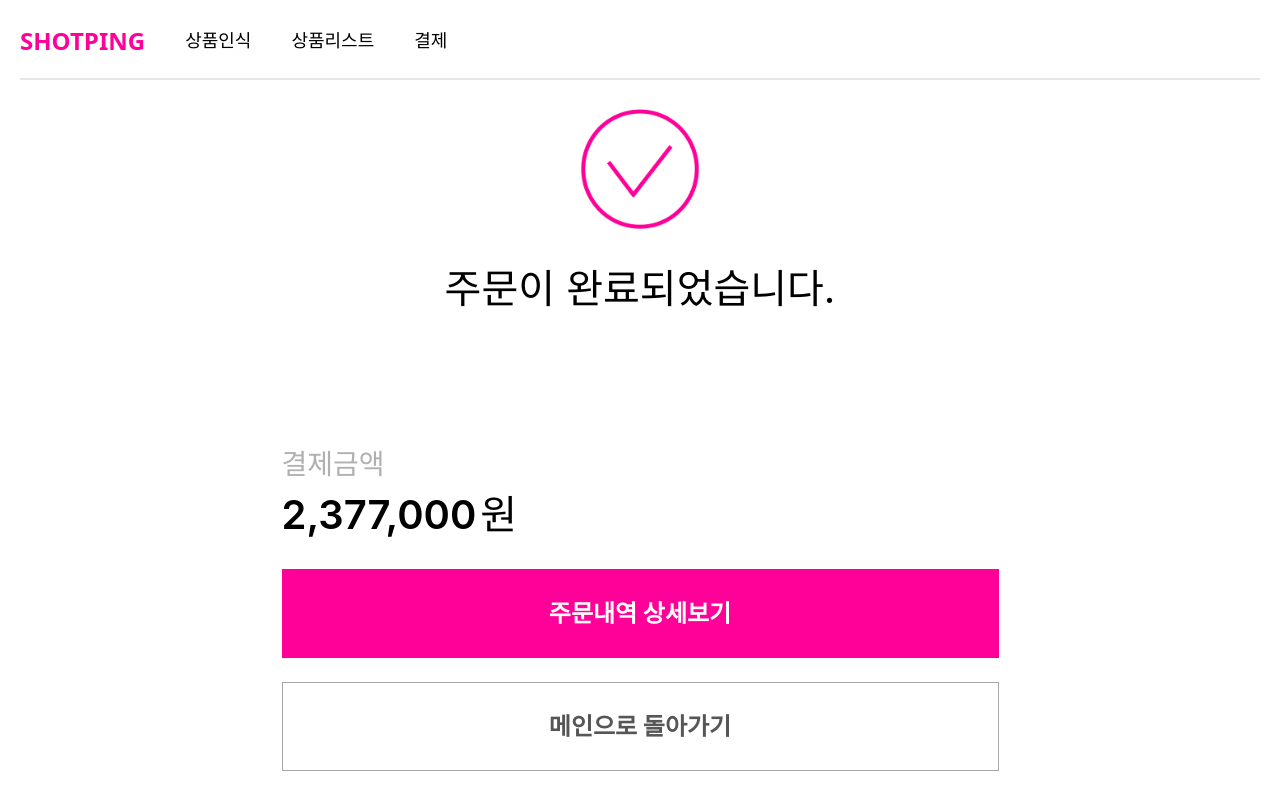
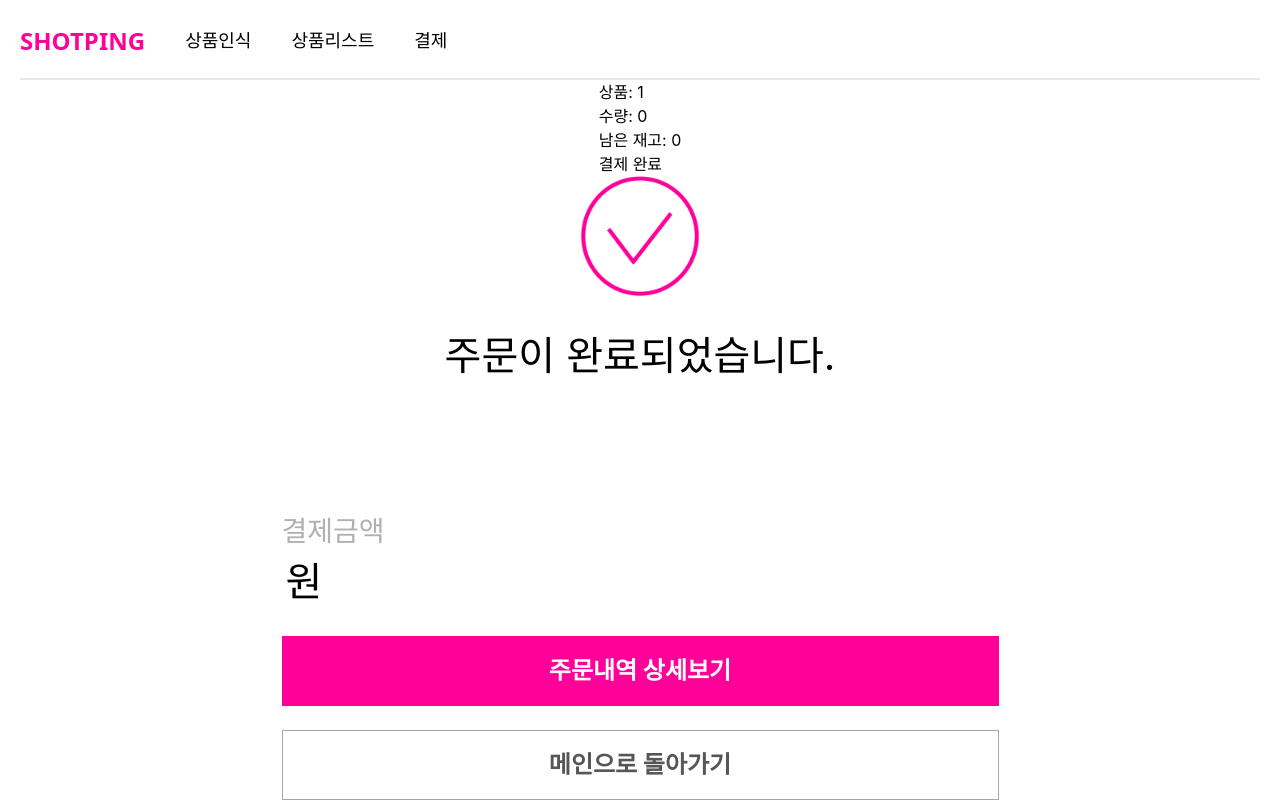
Before and after one commit to 2023-Summer-Bootcamp-TeamC/SHOTPING-frontend, a React (Vite) app: page /pay in a window 1280 px wide. Built offline with nearby package versions, Linux system fonts and the light colour scheme; no server answers.

Commit message:
feat: 임시 데이터로 상품 결제 api연동

```diff
--- a/src/pages/PayPage.tsx
+++ b/src/pages/PayPage.tsx
@@ -1,81 +1,68 @@
-import React, { useState } from "react";
+import React, { useState, useEffect } from "react";
 import { useNavigate } from "react-router-dom";
 import pay_image from "../components/images/pay_image.png";
 import PayModal from "../components/Pay/PayModal";
+import axios from "axios";
 
 const flexColumnCenterStyle = () => {
   return "flex flex-col items-center justify-center h-full";
 };
 interface Product {
-  id: number;
-  name: string;
-  price: number;
-  image: string;
-  quantity: number;
+  product_id: number;
+  product_buy: number;
+  product_stock: number;
 }
 
 const products: Product[] = [
   {
-    id: 1,
-    name: "[그릭데이] 그릭요거트 시그니처그 ",
-    price: 17100,
-    image: "src/components/images/image001.png",
-    quantity: 1,
+    product_id: 1,
+    product_buy: 100,
+    product_stock: 100,
   },
   {
-    id: 2,
-    name: "에어팟 키링",
-    price: 3000,
-    image: "src/components/images/image001.png",
-    quantity: 1,
+    product_id: 2,
+    product_buy: 100,
+    product_stock: 100,
   },
   {
-    id: 3,
-    name: "폴리폴리 무릎 담요",
-    price: 7000,
-    image: "src/components/images/image001.png",
-    quantity: 1,
+    product_id: 3,
+    product_buy: 100,
+    product_stock: 100,
   },
   {
-    id: 4,
-    name: "아이폰 스티커 팩",
-    price: 1900,
-    image: "src/components/images/image001.png",
-    quantity: 1,
+    product_id: 4,
+    product_buy: 100,
+    product_stock: 100,
   },
   {
-    id: 5,
-    name: "개발자 키보드",
-    price: 99000,
-    image: "src/components/images/image001.png",
-    quantity: 1,
+    product_id: 5,
+    product_buy: 100,
+    product_stock: 100,
   },
   {
-    id: 6,
-    name: "개발자 커스텀 케이블",
-    price: 69000,
-    image: "src/components/images/image001.png",
-    quantity: 1,
+    product_id: 6,
+    product_buy: 100,
+    product_stock: 100,
   },
   {
-    id: 7,
-    name: "문 긁는 고양이",
-    price: 1000000,
-    image: "src/components/images/image001.png",
-    quantity: 1,
+    product_id: 7,
+    product_buy: 100,
+    product_stock: 100,
   },
   {
-    id: 8,
-    name: "우당탕탕 인테리어 책",
-    price: 5900,
-    image: "src/components/images/image001.png",
-    quantity: 200,
+    product_id: 8,
+    product_buy: 100,
+    product_stock: 100,
   },
 ];
 
 const PayPage: React.FC = () => {
   const navigate = useNavigate();
   const [modalOpen, setModalOpen] = useState(false);
+  // const [selectedProducts, setSelectedProducts] = useState<Product[]>(products);
+  const [product_id, setProductproduct_id] = useState<number>(1); // 실제 상품 product_id로 변경하세요
+  const [quantity, setQuantity] = useState<number>(0);
+  const [remainingStock, setRemainingStock] = useState<number>(0);
 
   const handleModalOpen = () => {
     setModalOpen(true);
@@ -85,12 +72,45 @@ const PayPage: React.FC = () => {
     setModalOpen(false);
   };
 
-  const totalOrderAmount = products.reduce(
-    (total, product) => total + product.price * product.quantity,
+  /*const totalOrderAmount = products.reduce(
+    (total, product) => total + product.price * product.product_buy,
     0,
-  );
+  );*/
+  console.log(products);
+  // API 호출하여 구매 및 재고 값을 업데이트합니다.
+  const updateBuyAndStock = async () => {
+    try {
+      // 상품 재고를 서버로 업데이트하기 위한 POST 요청
+      await axios
+        .post(`/api/v1/order`, {
+          data: products,
+        })
+        .then((response) => {
+          console.log("상품 재고 업데이트 성공:", response.data);
+          // 업데이트된 재고를 로컬 상태로 업데이트합니다
+        })
+        .catch((error) => {
+          console.error("상품 재고 업데이트 에러:", error);
+        });
+    } catch (error) {
+      console.error("재고 업데이트 에러:", error);
+    }
+  };
+
+  // 컴포넌트가 마운트될 때 API 호출을 수행합니다.
+  updateBuyAndStock(); // 빈 종속성 배열은 컴포넌트가 마운트될 때 한 번만 API 호출되도록 합니다.
+
   return (
     <div className={flexColumnCenterStyle()}>
+      <div>
+        {/* 결제 완료 페이지 내용 */}
+        <p>상품: {product_id}</p>
+        <p>수량: {quantity}</p>
+        <p>남은 재고: {remainingStock}</p>
+
+        {/* 결제 완료 버튼 */}
+        <button onClick={updateBuyAndStock}>결제 완료</button>
+      </div>
       <img
         src={pay_image}
         alt="Payment"
@@ -106,7 +126,7 @@ const PayPage: React.FC = () => {
         </p>
         <div>
           <span className="md:text-[40px] text-[30px] text-black font-semibold">
-            {totalOrderAmount.toLocaleString()}
+            {/* {totalOrderAmount.toLocaleString()} */}
           </span>
           <span className="md:text-[40px] text-[30px] ml-1">원</span>
         </div>
```
